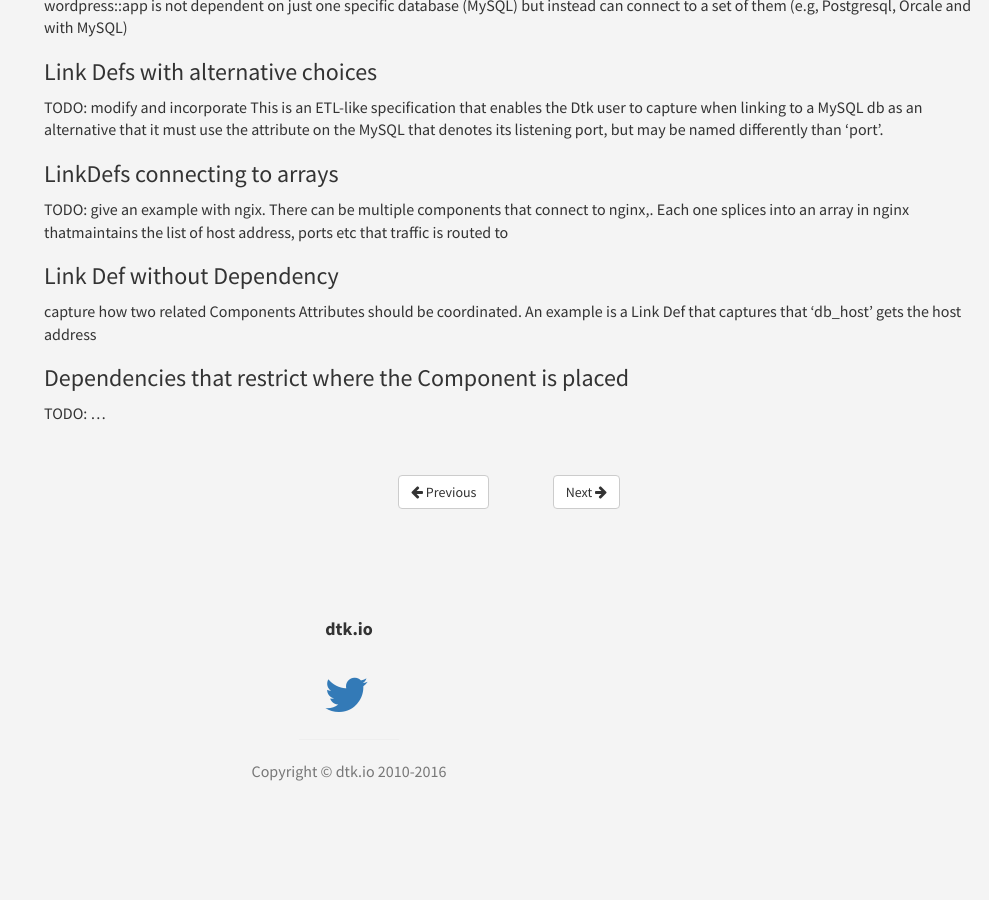
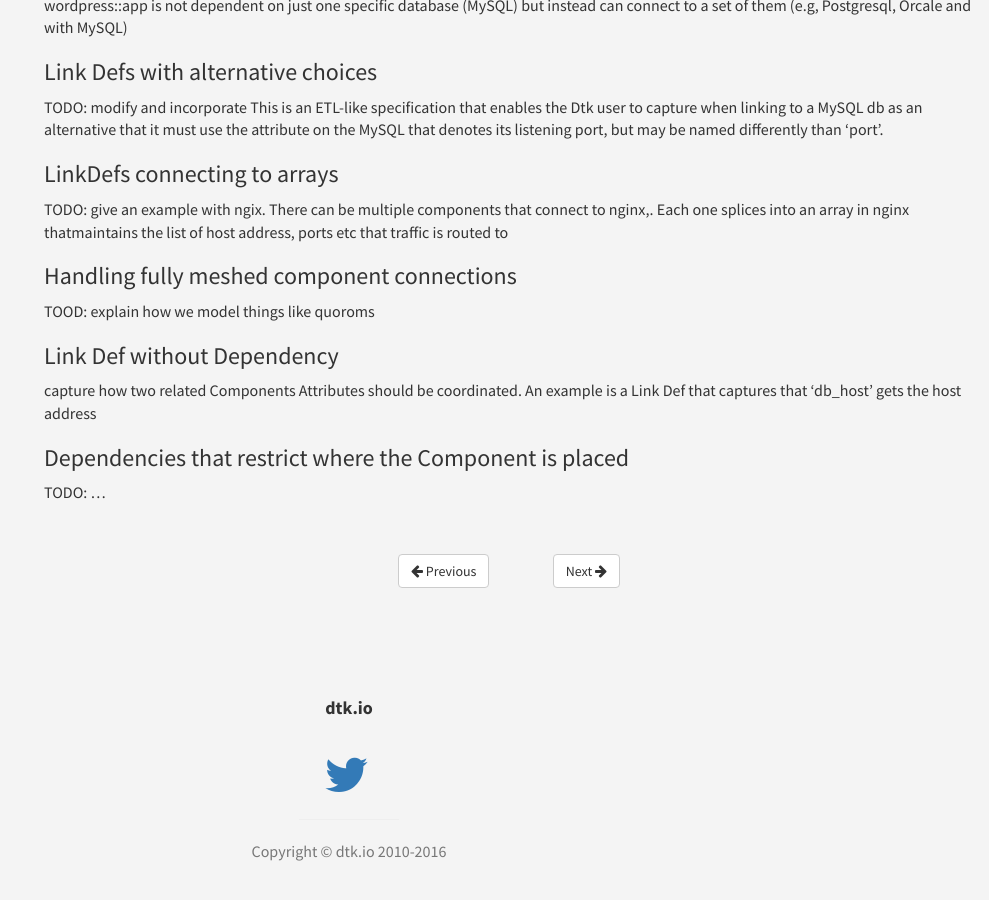
Before and after one commit to dtk/dtk-docs-v1, a Jekyll site: the page built from _components/component_links.md, in a window 1280 px wide and 900 px high, scrolled down 1213 px. Shown: the whole window, without its empty margins (291-1280 px from the left). Built offline with Jekyll 4.4.1, drawn with Linux system fonts in a browser that asks for light colours.

Commit message:
Updated _components/component_links.md

```diff
--- a/_components/component_links.md
+++ b/_components/component_links.md
@@ -55,6 +55,11 @@ This is an ETL-like specification that enables the Dtk user to capture when link
 
 TODO: give an example with ngix. There can be multiple components that connect to nginx,. Each one splices into an array in nginx thatmaintains the list of host address, ports etc that traffic is routed to
 
+
+### Handling fully meshed component connections
+
+TOOD: explain how we model things like quoroms
+
 ### Link Def without Dependency
 
 capture how two related Components Attributes should be coordinated. An example is a Link Def that captures that 'db_host' gets the host address
```
